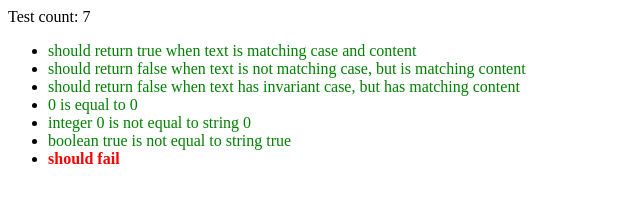
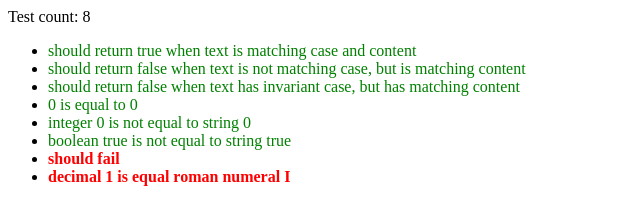
Before and after one commit to nerdschoolbergen/pair-programming, a plain HTML site: page testframework/tests.html in a window 1280 px wide. Shown: the whole page, without its empty margins (0-640 px from the left). Drawn offline with Linux system fonts and the light colour scheme.

Commit message:
Added roman.js to the html page for tests. Added a simple example test

```diff
--- a/testframework/main.js
+++ b/testframework/main.js
@@ -28,4 +28,7 @@
 		expect(true).toEqual(false);
 	});
 
+	assert('decimal 1 is equal roman numeral I', function() {
+		expect(convert(1)).toEqual('I');
+	});
 }());
--- a/testframework/tests.html
+++ b/testframework/tests.html
@@ -8,6 +8,7 @@
     <div id="container">
     	<div id="testCount"></div>
     </div>
+    <script type="text/javascript" src="../roman.js"></script>
     <script type="text/javascript" src="testFramework.js"></script>
     <script type="text/javascript" src="main.js"></script>
   </body>
```
